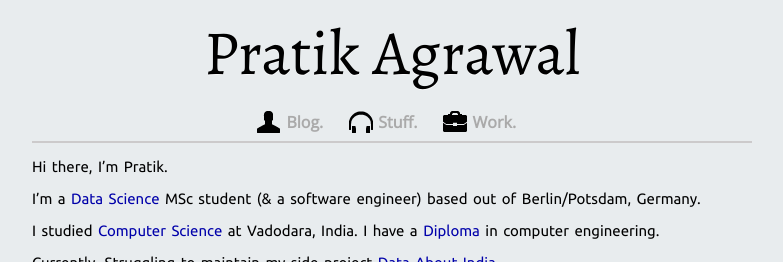
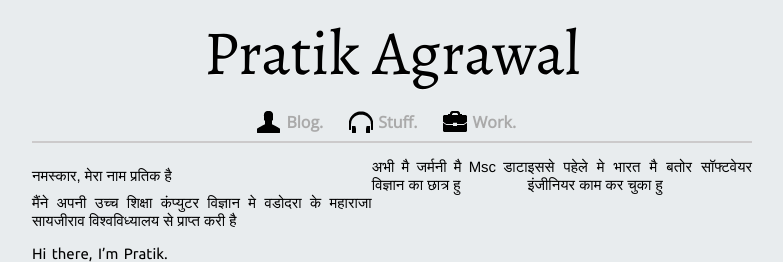
Before and after one commit to pratik98/pratik98.github.com, a Jekyll site: the page built from index.md, in a window 1280 px wide, cut to the strip 0-262 px from the top of the page. Shown: the whole strip, without its empty margins (248-1031 px from the left). Built offline with Jekyll 4.4.1, drawn with Linux system fonts in a browser that asks for light colours; nearby versions of some CDN libraries.

Commit message:
Typos and hindi intro

```diff
--- a/index.md
+++ b/index.md
@@ -2,6 +2,9 @@
 layout: default
 title:  "Pratik Agrawal"
 ---
+
+नमस्कार, मेरा नाम प्रतिक है | अभी मै जर्मनी मै Msc डाटा विज्ञान का छात्र हु| इससे पहेले मे भारत मै बतोर सॉफ्टवेयर इंजीनियर काम कर चुका हु|
+मैंने अपनी उच्च शिक्षा कंप्युटर विज्ञान मे वडोदरा के महाराजा सायजीराव विश्वविध्यालय से प्राप्त करी है|
 
 
 Hi there, I'm Pratik.
```
Also changed, not shown: portfolio.md (+2 -2 lines).
